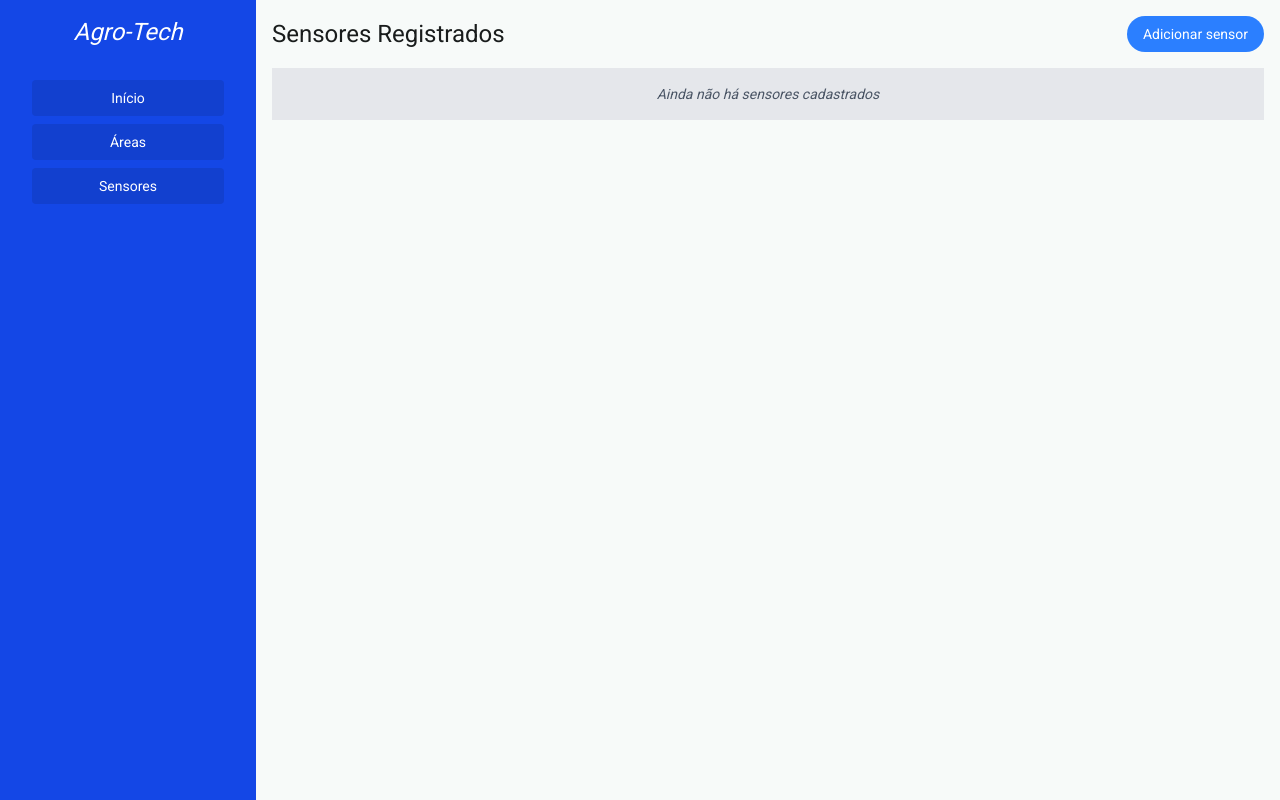
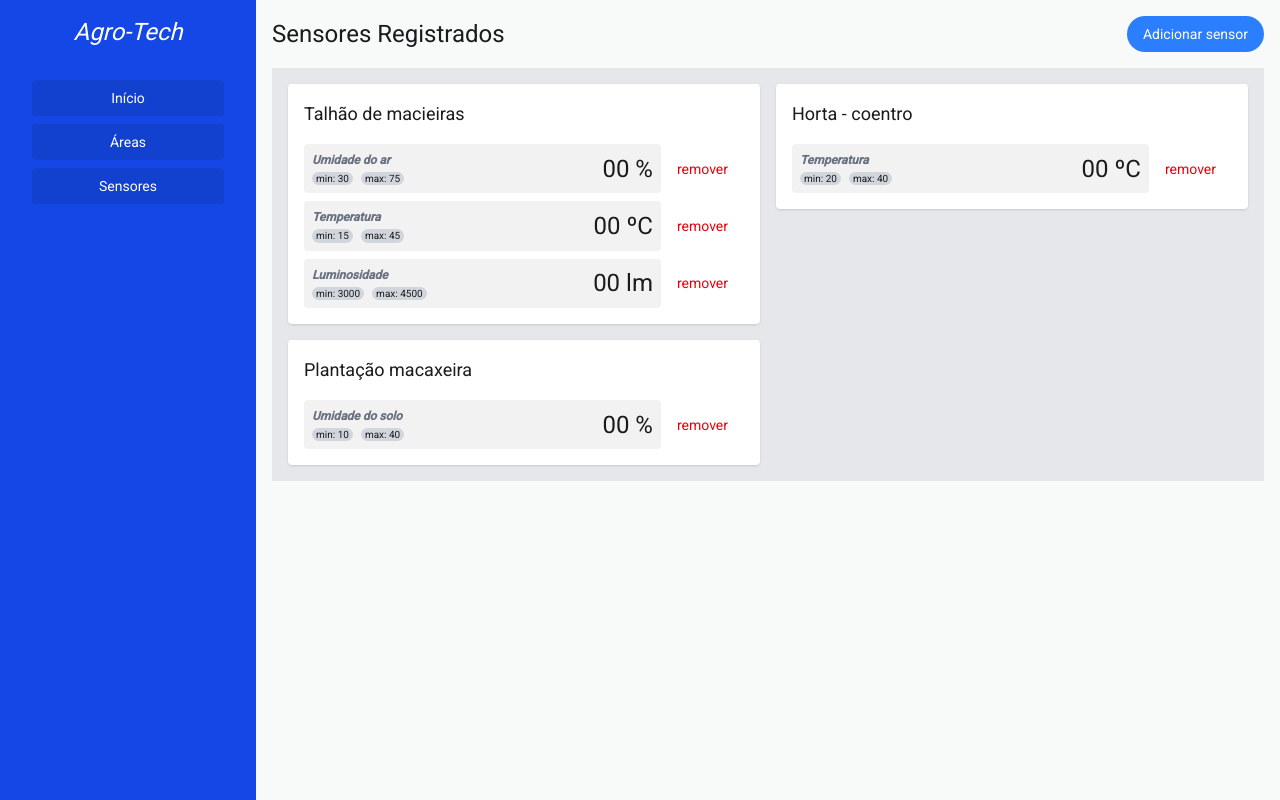
Before and after one commit to josecarlosmonteiro/agro-tech-frontend, an Angular app: page /sensores in a window 1280 px wide. Built offline with nearby package versions, Linux system fonts and the light colour scheme; data requests are answered from the project's data file.

Commit message:
feat: implementar mapper de unidades de medida por tipo de sensor

```diff
--- a/src/app/pages/monitoring/monitoring.html
+++ /dev/null
@@ -1,5 +0,0 @@
-<div class="flex flex-col gap-8">
-  <div class="p-4 rounded shadow bg-gray-100">
-    [GRÁFICO DE MONITORAMENTO]
-  </div>
-</div>
--- a/src/app/pages/sensors/sensors.html
+++ b/src/app/pages/sensors/sensors.html
@@ -29,7 +29,7 @@
               </div>
             </div>
 
-            <h2 class="text-2xl text-end">00</h2>
+            <h2 class="text-2xl text-end">00 {{ getMetric(sensor.type) }}</h2>
           </div>
 
           <button class="text-red-600 hover:underline" (click)="removeSensorDialog(sensor)">
--- a/src/app/pages/sensors/sensors.ts
+++ b/src/app/pages/sensors/sensors.ts
@@ -2,11 +2,12 @@ import { Component, computed, inject, OnInit } from '@angular/core';
 import { DialogControlService } from '../../services/dialog/dialog-control.service';
 import { CreateSensorForm } from '../../components/sensors/create-sensor-form/create-sensor-form';
 import { SensorService } from '../../services/sensors/sensor-service';
-import { SensorModel } from '../../models/sensor.model';
+import { SensorModel, SensorType } from '../../models/sensor.model';
 import { NotificationsService } from '../../services/notifications/notifications.service';
 import { UpdateSensorForm } from '../../components/sensors/update-sensor-form/update-sensor-form';
 import { AreaService } from '../../services/area/area.service';
 import { JsonPipe } from '@angular/common';
+import { metricsMap } from '../../utils/metrics';
 
 @Component({
   selector: 'app-sensors',
@@ -21,6 +22,10 @@ export class Sensors implements OnInit {
 
   private areas = this.areasService.areas;
   private sensors = this.sensorsService.sensors;
+
+  getMetric(type: SensorType): string {
+    return metricsMap[type];
+  }
 
   areasWithSensors = computed(() => {
     return this.areas().map(area => ({
--- /dev/null
+++ b/src/app/utils/metrics.ts
@@ -0,0 +1,8 @@
+import { SensorType } from "../models/sensor.model";
+
+export const metricsMap: Record<SensorType, string> = {
+  'Luminosidade': 'lm',
+  'Temperatura': 'ºC',
+  'Umidade do ar': '%',
+  'Umidade do solo': '%',
+}
--- a/src/db.json
+++ b/src/db.json
@@ -16,6 +16,42 @@
       "id": "MEBZuW8bNHM"
     }
   ],
-  "sensors": [],
+  "sensors": [
+    {
+      "type": "Umidade do ar",
+      "areaId": "eREwgFL4tlQ",
+      "min": 30,
+      "max": 75,
+      "id": "GE9Uv0wCEEc"
+    },
+    {
+      "type": "Temperatura",
+      "areaId": "eREwgFL4tlQ",
+      "min": 15,
+      "max": 45,
+      "id": "msaDY2f9pEI"
+    },
+    {
+      "type": "Luminosidade",
+      "areaId": "eREwgFL4tlQ",
+      "min": 3000,
+      "max": 4500,
+      "id": "stTMYvnPt9Q"
+    },
+    {
+      "type": "Temperatura",
+      "areaId": "2mjih3AW1zo",
+      "min": 20,
+      "max": 40,
+      "id": "jbZO-To-1tI"
+    },
+    {
+      "type": "Umidade do solo",
+      "areaId": "MEBZuW8bNHM",
+      "min": 10,
+      "max": 40,
+      "id": "gh0mqtAS6vo"
+    }
+  ],
   "$schema": "./node_modules/json-server/schema.json"
 }
```
Also changed, not shown: src/app/pages/monitoring/monitoring.ts (deleted, +0 -11 lines), src/app/pages/monitoring/monitoring.css (deleted), 1 other file (tests, documents, lock files or other folders).
